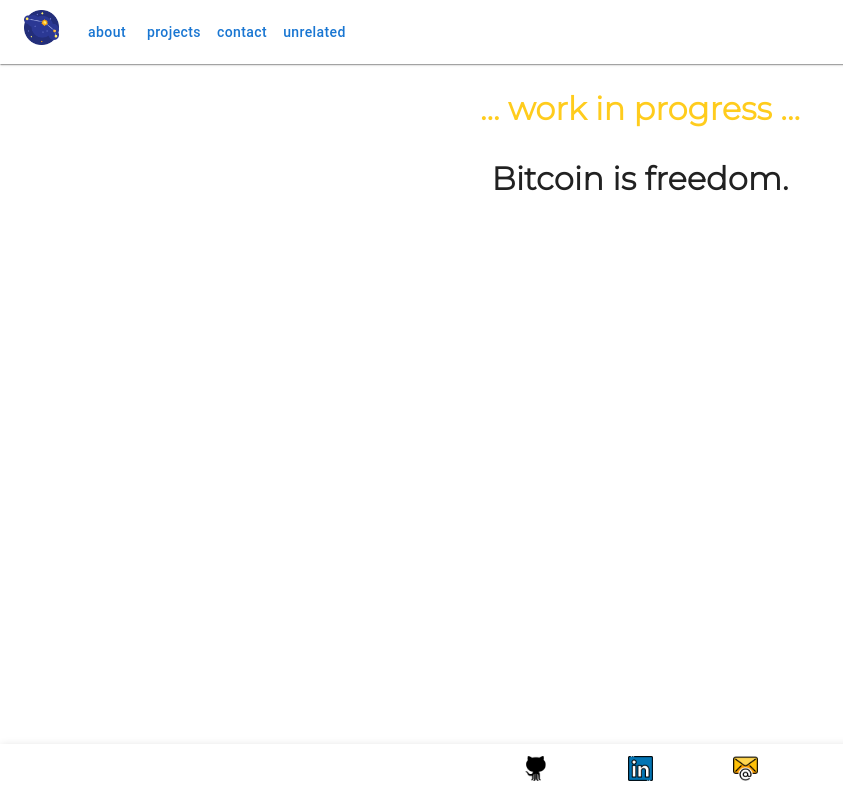
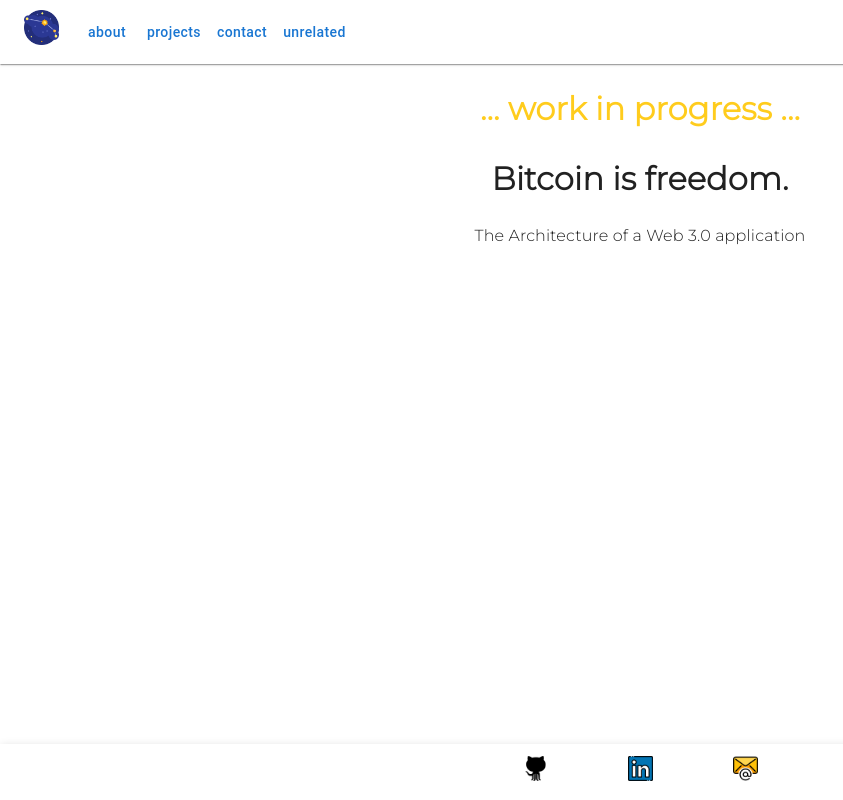
Before and after one commit to vntero/vntero-dot-com, a React (Create React App) app: page /blockchain in a window 1280 px wide. Shown: the whole page, without its empty margins (0-843 px from the left). Built offline with nearby package versions, Linux system fonts and the light colour scheme.

Commit message:
blockchain content added

```diff
--- a/src/components/Blockchain.jsx
+++ b/src/components/Blockchain.jsx
@@ -3,6 +3,10 @@ function Blockchain() {
         <div>
             <h1 className="yellow">... work in progress ...</h1>
             <h1>Bitcoin is freedom.</h1>
+
+             <a href='https://www.preethikasireddy.com/post/the-architecture-of-a-web-3-0-application' target="_blank" rel="noreferrer">
+             <p>The Architecture of a Web 3.0 application</p>
+             </a>
         </div>
     )
 }
```
